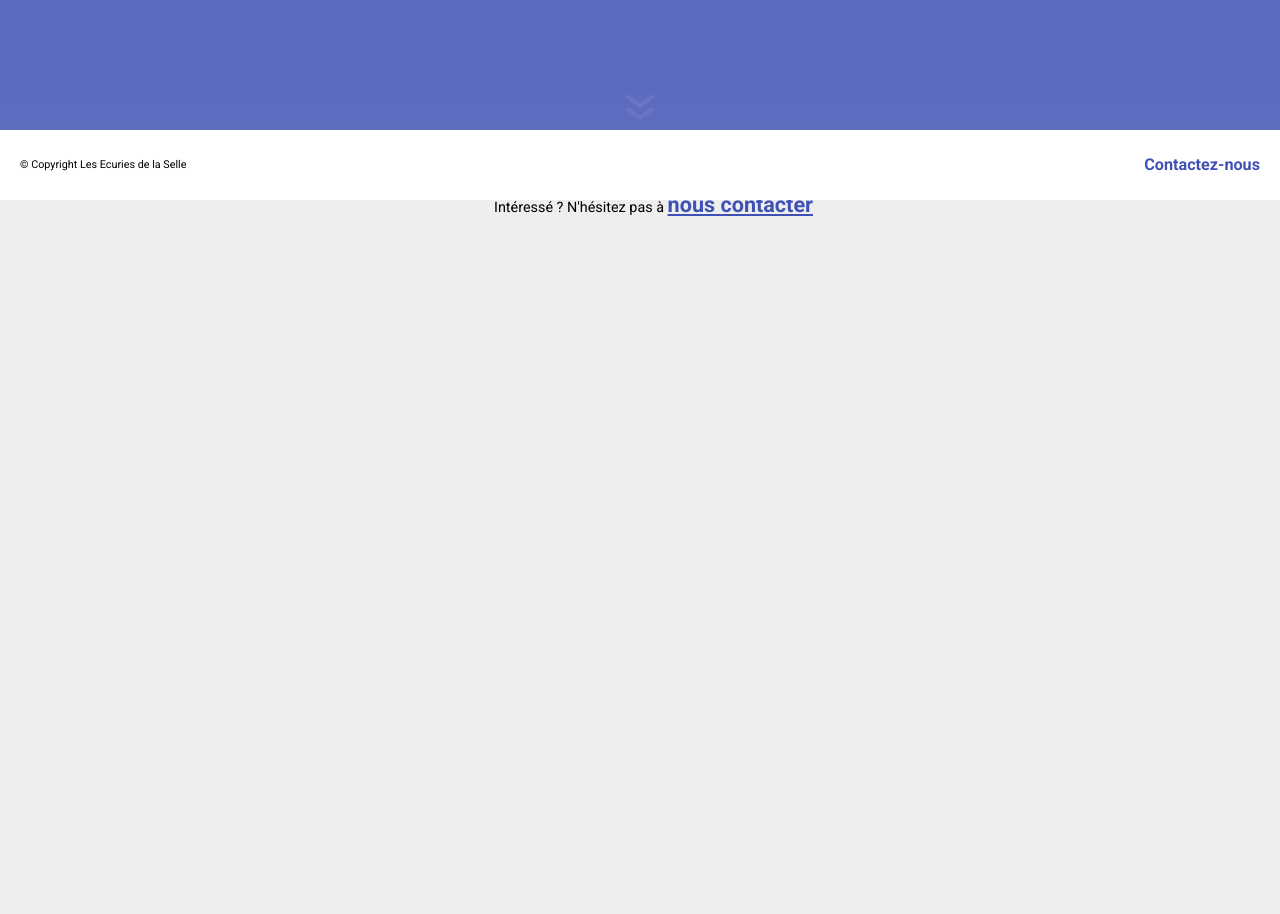
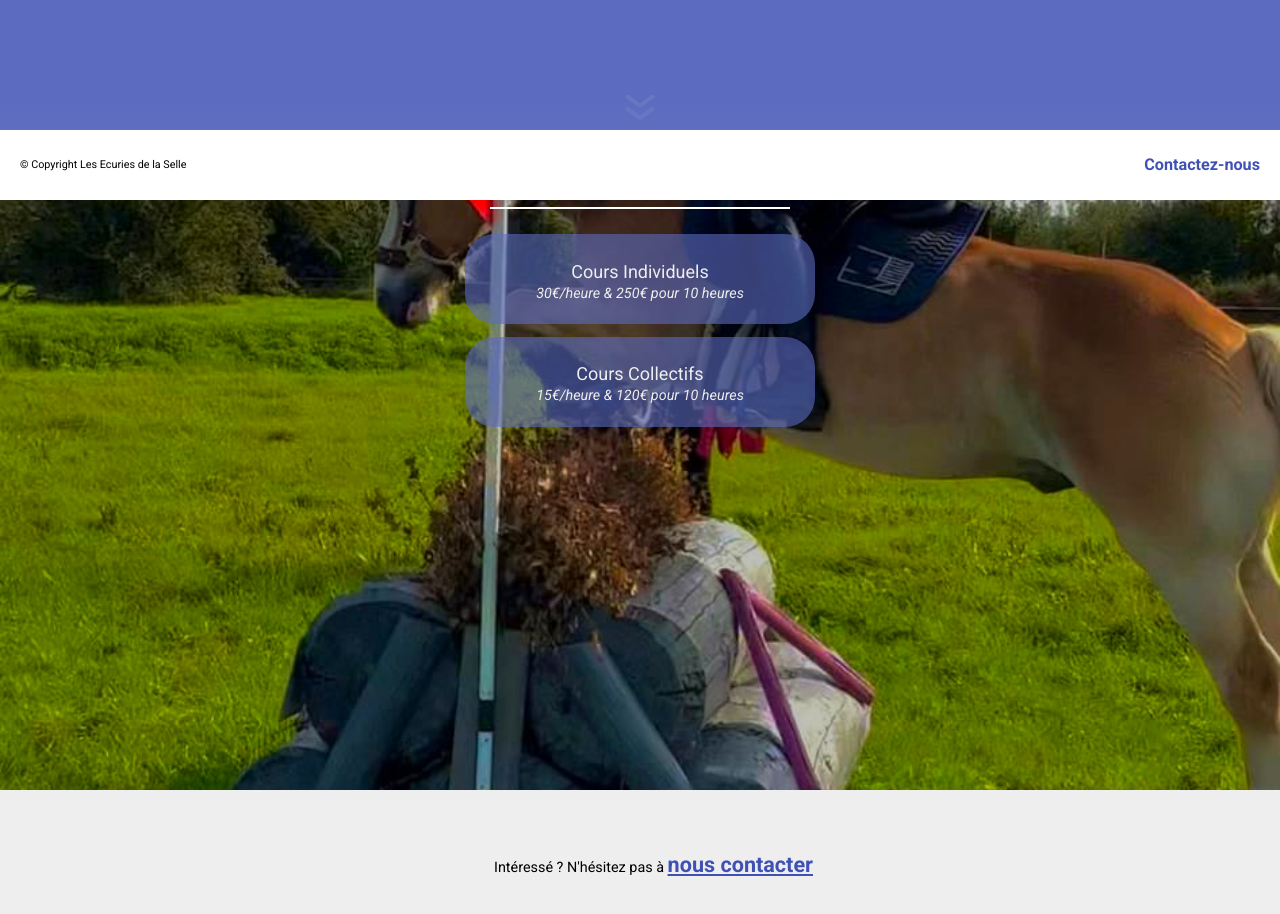
Before and after one commit to GoutteDooo/Site_Ecurie, a React (Vite) app: page /cours in a window 1280 px wide. Shown: the part 600-1514 px from the top of the page. Built offline with nearby package versions, Linux system fonts and the light colour scheme.

Commit message:
feat(Cours): add Tarifs and fixes Bubble to render it with opacity

```diff
--- a/src/components/Bubble.jsx
+++ b/src/components/Bubble.jsx
@@ -17,6 +17,7 @@ const Bubble = ({
   textColor = "black",
   opacity = 1,
   size = 90,
+  borderColor = `3px solid ${textColor}`,
   content = null,
   clickable = false,
   linking = null,
@@ -28,7 +29,7 @@ const Bubble = ({
       backgroundColor: bgColor,
       color: textColor,
       opacity: opacity,
-      border: `3px solid ${textColor}`,
+      border: borderColor,
       height: `${size}px`,
     };
     if (clickable) {
@@ -38,7 +39,7 @@ const Bubble = ({
           color: bgColor,
           cursor: "pointer",
           transform: "scale(1.05)",
-          border: `3px solid ${textColor}`,
+          border: borderColor,
         };
       } else {
         return {
--- /dev/null
+++ b/src/components/cours/Tarifs.jsx
@@ -0,0 +1,38 @@
+import React from "react";
+import Bubble from "../../components/Bubble";
+import { BG_COLOR } from "../../utils/variables";
+
+/**
+ * Display les tarifs des cours
+ * @returns
+ */
+const Tarifs = () => {
+  const content = [
+    <>
+      <p>Cours Individuels</p>
+      <em>30€/heure & 250€ pour 10 heures</em>
+    </>,
+    <>
+      <p>Cours Collectifs</p>
+      <em>15€/heure & 120€ pour 10 heures</em>
+    </>,
+  ];
+  const MAIN_COLOR__OPACITY = "#5c6bc099";
+  return (
+    <div className="cours__tarifs">
+      <div className="cours__tarifs--bg"></div>
+      <h1>Les Tarifs des Cours</h1>
+      {content.map((c, i) => (
+        <Bubble
+          bgColor={MAIN_COLOR__OPACITY}
+          textColor={BG_COLOR}
+          content={c}
+          key={i}
+          borderColor="none"
+        />
+      ))}
+    </div>
+  );
+};
+
+export default Tarifs;
--- /dev/null
+++ b/src/data/Installations_data.jsx
@@ -0,0 +1,78 @@
+export const descriptions = {
+  carrière: (
+    <>
+      <h1>Carrière</h1>
+      <ul>
+        <li>30m x 55m</li>
+        <li>Concept Sol Filtrage</li>
+        <li>Espacements</li>
+        <li>Arrosages réguliers</li>
+      </ul>
+    </>
+  ),
+  manège: (
+    <>
+      <h1>Manège</h1>
+      <ul>
+        <li>25m x 15m</li>
+        <li>Concept Sol Filtrage</li>
+        <li>Longe et Travail libre</li>
+        <li>Arrosages réguliers</li>
+      </ul>
+    </>
+  ),
+  paddocks: (
+    <>
+      <h1>
+        12 paddocks <br /> de + de 1000 m²
+        <em>Avec point d'eau</em>
+      </h1>
+    </>
+  ),
+  casiers: (
+    <h1>
+      Casiers Individuels de 4m³ <em>Offert avec la pension</em>
+    </h1>
+  ),
+  boxesInt: (
+    <>
+      <h1>Boxes Intérieurs</h1>
+      <ul>
+        <li>Dans Hangar sécurisé</li>
+        <li>Grand espace pour la tête</li>
+        <li>Abreuvoirs antigel</li>
+        <li>12 m²</li>
+      </ul>
+    </>
+  ),
+  boxesExt: (
+    <>
+      <h1>Boxes Extérieurs</h1>
+      <ul>
+        <li>Vue panoramique sur la carrière</li>
+        <li>Fenêtres Verre Securit ouvrables</li>
+        <li>Abreuvoirs antigel</li>
+        <li>12 m²</li>
+      </ul>
+    </>
+  ),
+  Solarium: (
+    <>
+      <h1>Solarium</h1>
+      <ul>
+        <li>Accélération de la récupération après l'effort</li>
+        <li>Séchage rapide après le travail ou la pluie</li>
+        <li>Soutien dans la rééducation post-traumatique</li>
+      </ul>
+    </>
+  ),
+  Douche: (
+    <h1>
+      Espace Douche{" "}
+      <em style={{ fontSize: "1rem", lineHeight: "1.5rem" }}>
+        Pour leur plus grand bonheur après une séance intense ou de fortes
+        chaleurs
+      </em>
+    </h1>
+  ),
+};
--- a/src/pages/Cours.jsx
+++ b/src/pages/Cours.jsx
@@ -1,13 +1,15 @@
 import React from "react";
 import IntroAnnexe from "../components/IntroAnnexe";
+import Interested from "../components/Interested";
 import { annexes } from "../data/annexes.json";
-import Interested from "../components/Interested";
+import Tarifs from "../components/cours/Tarifs";
 
 const Cours = () => {
-  window.scrollTo(0, 0);
+  // window.scrollTo(0, 0);
   return (
     <div className="cours">
       <IntroAnnexe annexe={annexes[2]} />
+      <Tarifs />
       <Interested />
     </div>
   );
--- a/src/pages/Installations.jsx
+++ b/src/pages/Installations.jsx
@@ -3,90 +3,14 @@ import IntroAnnexe from "../components/IntroAnnexe";
 import Interested from "../components/Interested";
 import ImageCard from "../components/installations/ImageCard";
 import DescriptionCard from "../components/installations/DescriptionCard";
+import EnPlus from "../components/installations/EnPlus";
+//datas
 import { annexes } from "../data/annexes.json";
 import { cards } from "../data/cards.json";
-import EnPlus from "../components/installations/EnPlus";
+import { descriptions } from "../data/Installations_data";
 
 const Installations = () => {
-  // window.scrollTo(0, 0);
-  const descriptions = {
-    carrière: (
-      <>
-        <h1>Carrière</h1>
-        <ul>
-          <li>30m x 55m</li>
-          <li>Concept Sol Filtrage</li>
-          <li>Espacements</li>
-          <li>Arrosages réguliers</li>
-        </ul>
-      </>
-    ),
-    manège: (
-      <>
-        <h1>Manège</h1>
-        <ul>
-          <li>25m x 15m</li>
-          <li>Concept Sol Filtrage</li>
-          <li>Longe et Travail libre</li>
-          <li>Arrosages réguliers</li>
-        </ul>
-      </>
-    ),
-    paddocks: (
-      <>
-        <h1>
-          12 paddocks <br /> de + de 1000 m²
-          <em>Avec point d'eau</em>
-        </h1>
-      </>
-    ),
-    casiers: (
-      <h1>
-        Casiers Individuels de 4m³ <em>Offert avec la pension</em>
-      </h1>
-    ),
-    boxesInt: (
-      <>
-        <h1>Boxes Intérieurs</h1>
-        <ul>
-          <li>Dans Hangar sécurisé</li>
-          <li>Grand espace pour la tête</li>
-          <li>Abreuvoirs antigel</li>
-          <li>12 m²</li>
-        </ul>
-      </>
-    ),
-    boxesExt: (
-      <>
-        <h1>Boxes Extérieurs</h1>
-        <ul>
-          <li>Vue panoramique sur la carrière</li>
-          <li>Fenêtres Verre Securit ouvrables</li>
-          <li>Abreuvoirs antigel</li>
-          <li>12 m²</li>
-        </ul>
-      </>
-    ),
-    Solarium: (
-      <>
-        <h1>Solarium</h1>
-        <ul>
-          <li>Accélération de la récupération après l'effort</li>
-          <li>Séchage rapide après le travail ou la pluie</li>
-          <li>Soutien dans la rééducation post-traumatique</li>
-        </ul>
-      </>
-    ),
-    Douche: (
-      <h1>
-        Espace Douche{" "}
-        <em style={{ fontSize: "1rem", lineHeight: "1.5rem" }}>
-          Pour leur plus grand bonheur après une séance intense ou de fortes
-          chaleurs
-        </em>
-      </h1>
-    ),
-  };
+  window.scrollTo(0, 0);
   return (
     <div className="installations">
       <IntroAnnexe annexe={annexes[1]} />
--- a/src/styles/main.scss
+++ b/src/styles/main.scss
@@ -48,6 +48,7 @@
 @import "./pages/proprietaires/proposition";
 //Cours
 @import "./pages/cours/cours";
+@import "./pages/cours/tarifs";
 /* THEMES */
 @import "./themes/dark";
 @import "./themes/light";
--- a/src/styles/pages/cours/_cours.scss
+++ b/src/styles/pages/cours/_cours.scss
@@ -1,3 +1,2 @@
 .cours {
-  height: calc(3 * $vh);
 }
--- /dev/null
+++ b/src/styles/pages/cours/_tarifs.scss
@@ -0,0 +1,29 @@
+.cours__tarifs {
+  width: 100%;
+  height: $vh;
+  position: relative;
+  padding-bottom: 2rem;
+  &--bg {
+    position: absolute;
+    background-image: url("/assets/images/cours.jpg");
+    background-size: cover;
+    background-repeat: no-repeat;
+    background-position: center;
+    height: 100%;
+    width: 100%;
+    z-index: -1;
+    filter: brightness(0.75) saturate(1.5);
+  }
+  h1 {
+    color: white;
+    font-size: 1.8rem;
+    font-weight: 700;
+    text-align: center;
+    padding: 1.3rem 1.3rem 1rem;
+    margin-bottom: 1.5rem;
+    @include underline(white);
+    &:after {
+      width: 300px;
+    }
+  }
+}
```
Also changed, not shown: public/assets/images/cours.jpg (added), 1 other file (tests, documents, lock files or other folders).
